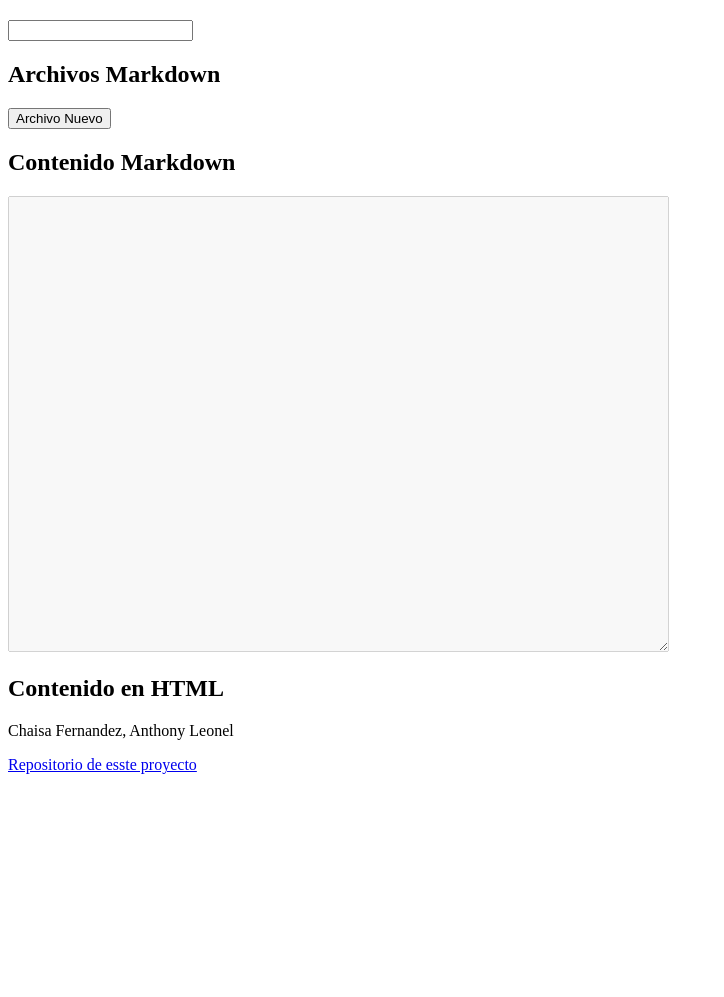
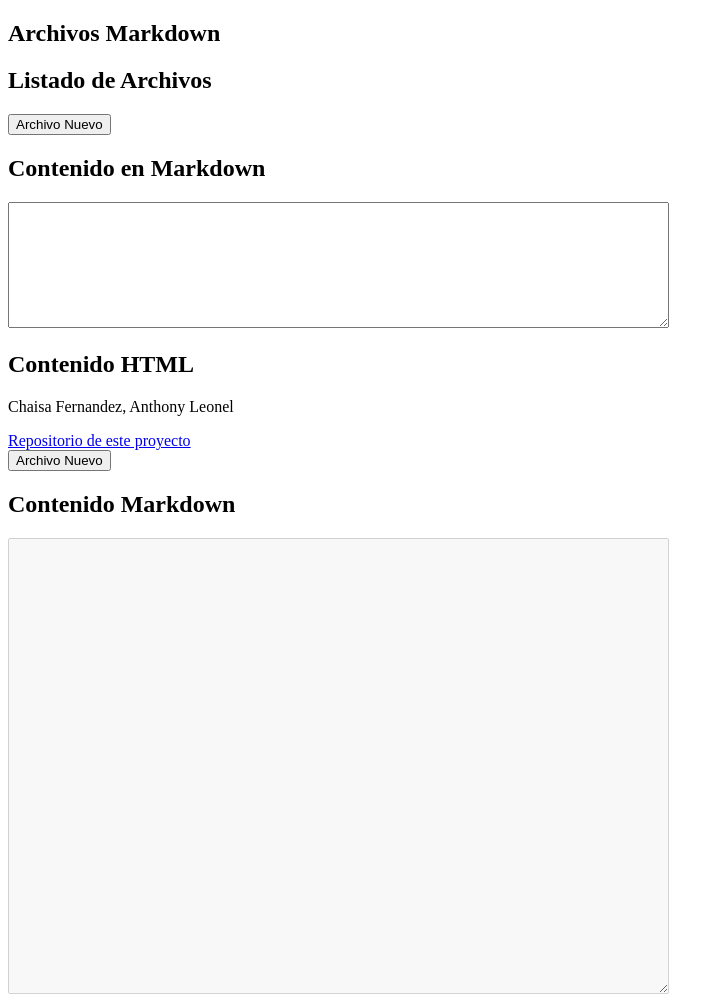
Before and after one commit to ianthony4/PWEB2-LAB03, a website: page index.html in a window 1280 px wide. Shown: the top 997 px of the page, without its empty margins (0-724 px from the left). Before the commit the page ends 800 px from the top, so only its background shows below. Drawn offline with Linux system fonts and the light colour scheme; no server answers; files whose address does not match are found by name.

Commit message:
Terminando estrucutra, html

```diff
--- a/index.html
+++ b/index.html
@@ -11,20 +11,26 @@
     <body>
         <!--Usaremos la TAG, HEADER Y EN VEZ DE ID'S USAREMOS TAGS, PENSANDO TAMBIEN EN CSS-->
         <header>
-            <h2></h2>
+            <h2>Archivos Markdown</h2>
         </header>
         <div class="contenedor">
             <section class="listaArchivos">
-                <h2></h2>
+                <h2>Listado de Archivos</h2>
                 <div id="listadoArchivos"></div>
-                <input>
+                <input type="button" id="nuevoArchivo" value="Archivo Nuevo" onclick="crearNuevoArchivo()">
             </section>
             <section class="main">
                 <!--Textarea, contenido MD y HTML-->
+                <h2>Contenido en Markdown</h2>
+                <textarea id="verTexto" rows="8" cols="80" disable></textarea>
+                <h2>Contenido HTML</h2>
+                <div class="mostrarHtml"></div>
             </section>
         </div>
         <footer>
             <!--Informacion adicional, tag para acompañar header-->
+            <p>Chaisa Fernandez, Anthony Leonel</p>
+            <a href="https://github.com/ianthony4/PWEB2-LAB03">Repositorio de este proyecto</a>
         </footer>
 
 
@@ -33,7 +39,7 @@
 
 
 
-        <h2>Archivos Markdown</h2>
+
 
         <!--s1 -> seccion 1 // s2 -> seccion2 // s3 -> seccion 3-->
         <div id="s1">
```
